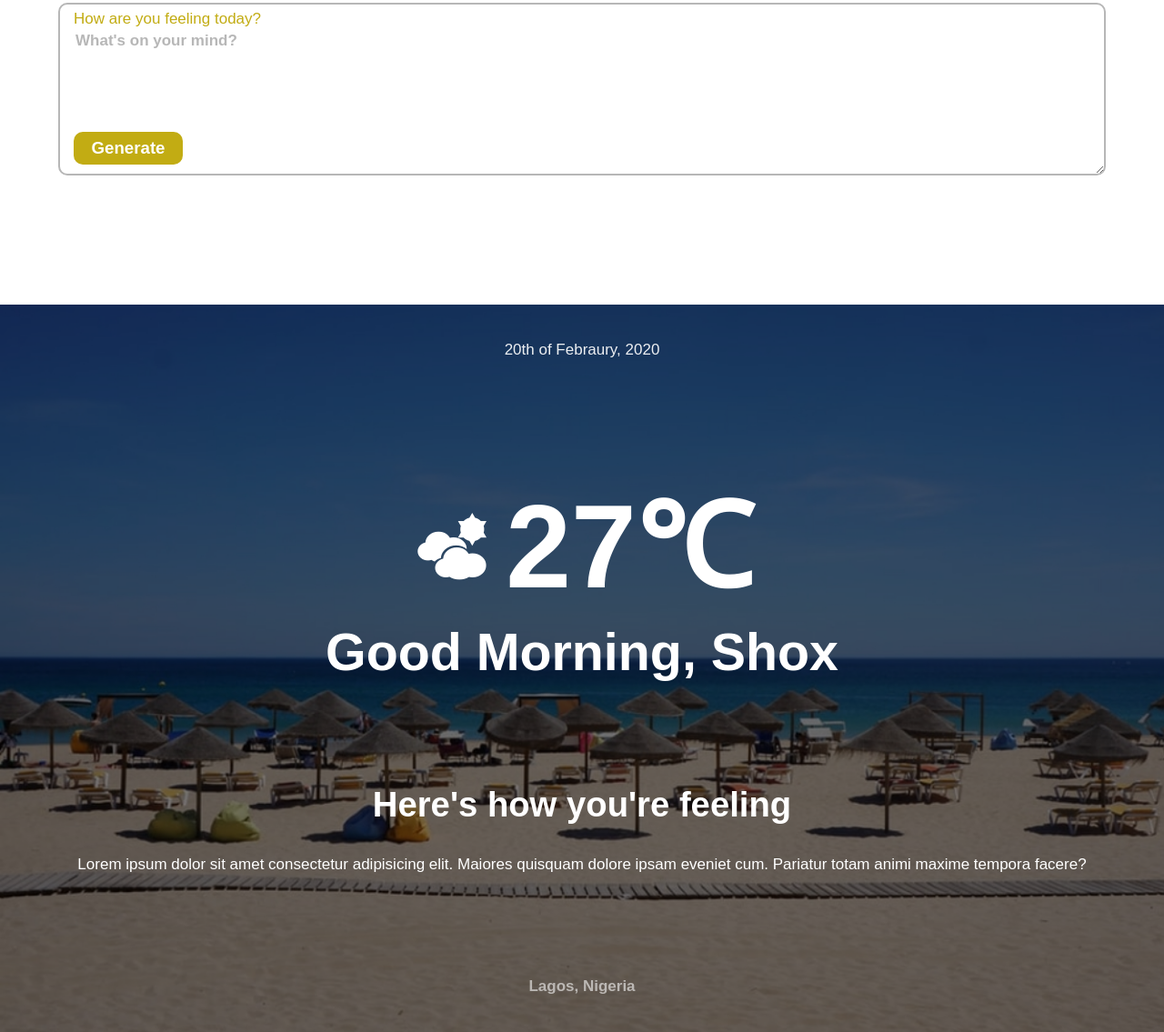
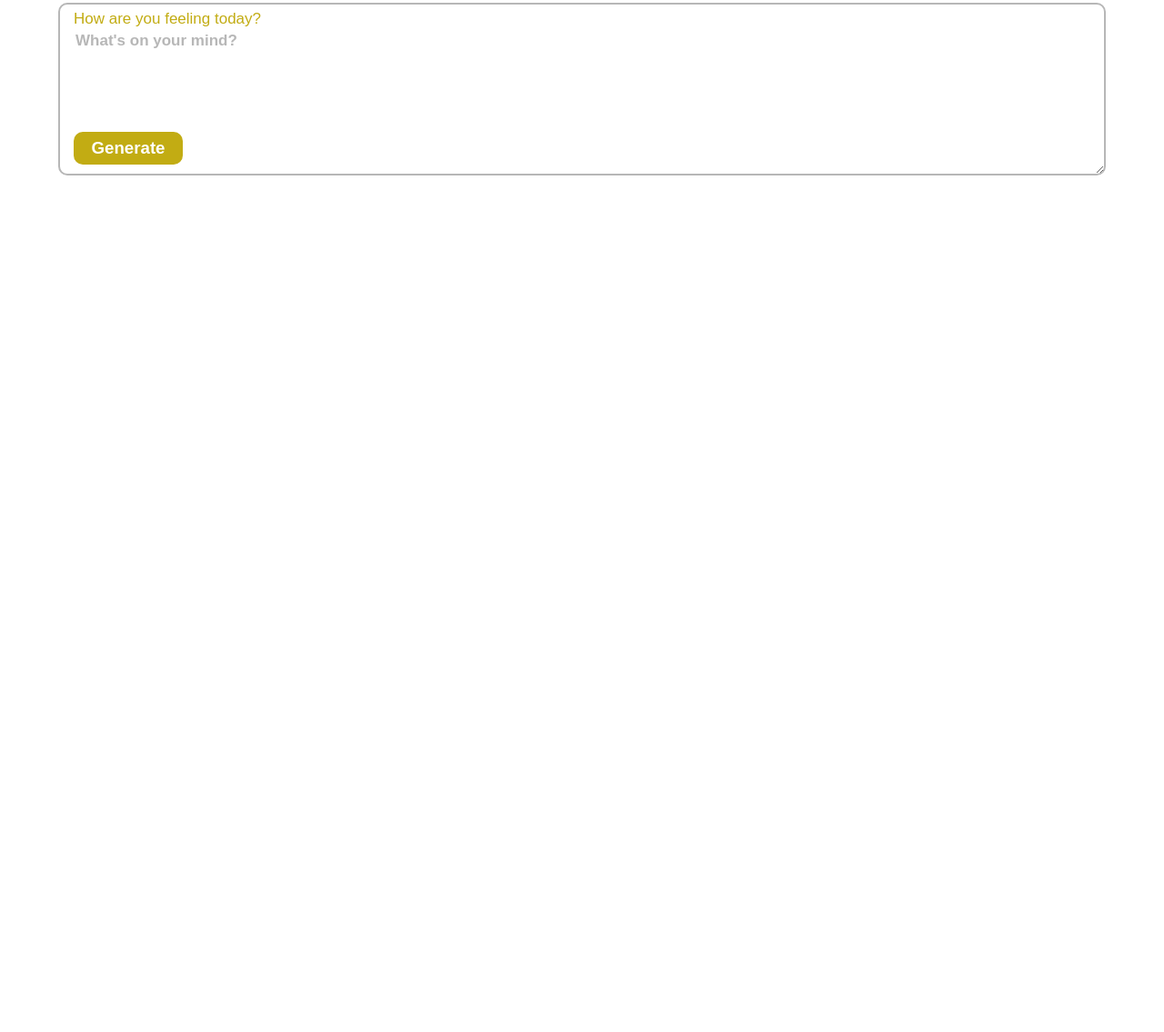
Before and after one commit to shoxadomokai/weather-journal, a website: page website/index.html in a window 1280 px wide. Shown: the part 1346-2481 px from the top of the page at 91% size. After the commit the page ends 1681 px from the top, so only its background shows below. Drawn offline with Linux system fonts and the light colour scheme.

```diff
--- a/website/index.html
+++ b/website/index.html
@@ -59,7 +59,7 @@
       </div>
     </header>
 
-    <section id="entryHolder" class="">
+    <section id="entryHolder" class="hidden">
       <!-- div with id of date -->
       <div class="animated fadeIn slower delay-3s" id="date">20th of Febraury, 2020</div>
 
```
